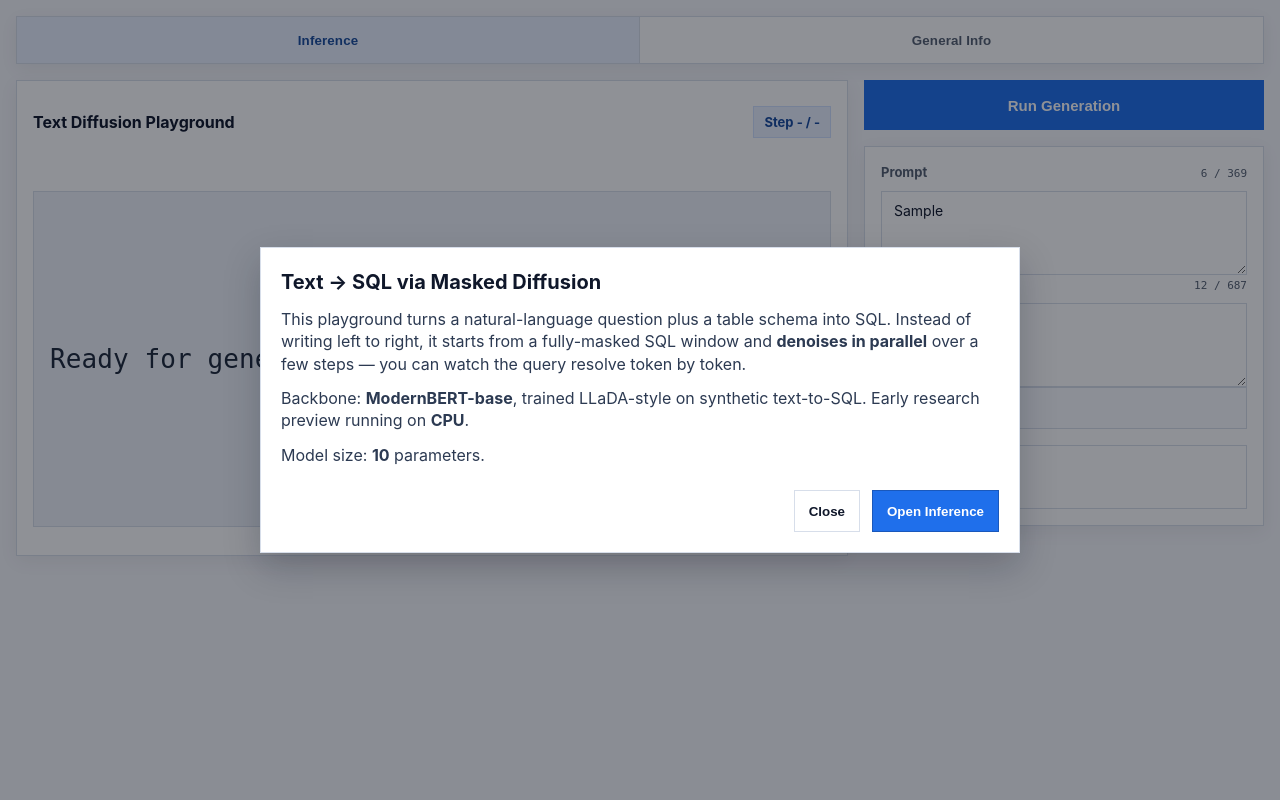
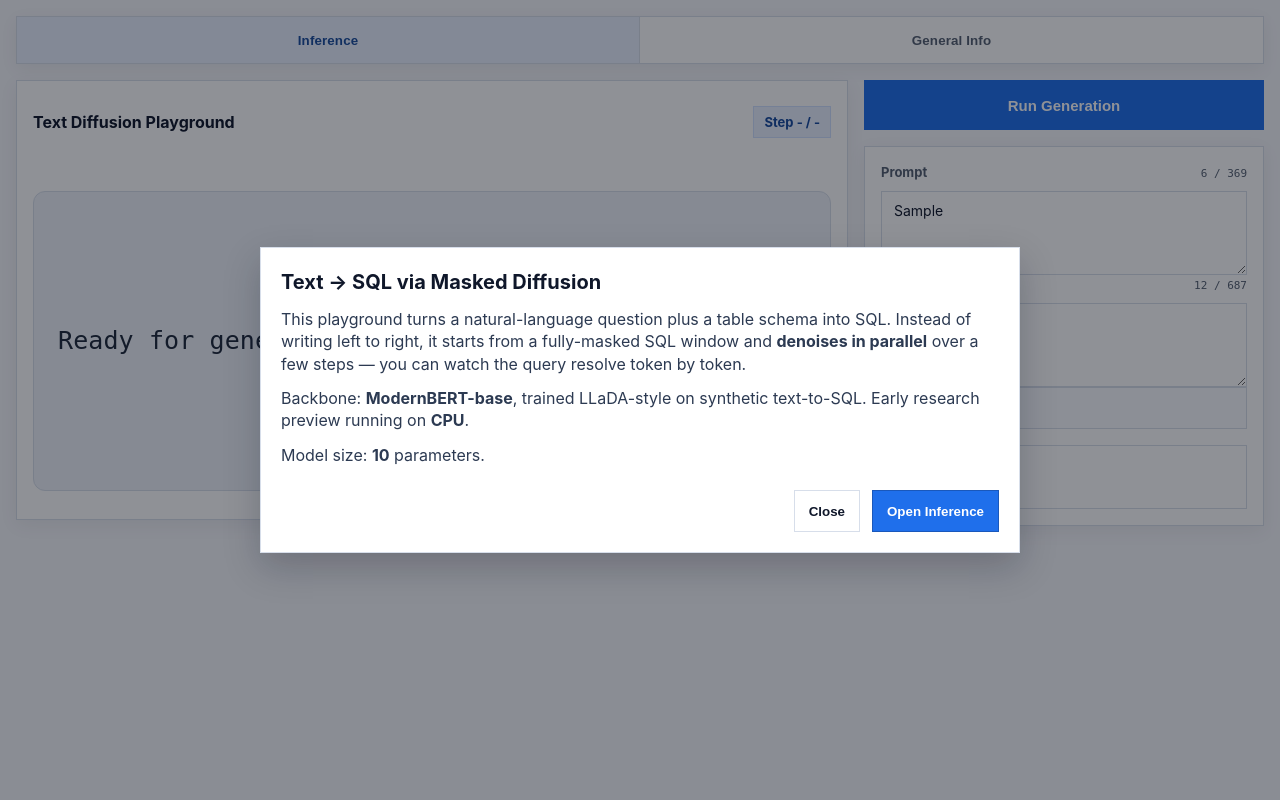
Before and after one commit to ThoreKoritzius/diffusion-llm, a Flask app: template src/templates/inference.html in a window 1280 px wide. Run offline with Flask 3, Linux system fonts and the light colour scheme; the template is opened without the code that fills it: most values are stand-ins (such as "Sample title", 1, 10 or a date in 2020).

Commit message:
Chore/improved architecture (#2) (#3)
* chore: dockerized inference

* chore: dockerized inference

* fix: sse inference

* fix: sse inference polling fallback

* chore: robustness

* chore: robustness

* chore: robustness

* chore: missing packages

* chore: redis queue

* chore: fixes

* fixes

* chore: ui improvements

* chore: upgrades

* fix: output token bug

* chore: new token unmask animation

* chore: minor ux improvements

* chore: inference reliability on long context

* chore: switch to llada style, use modern bert

* chore: train dataset augmentation

* chore: improve GH200 setup

* fix: inference service

* chore: gitignore

* chore: improve inference animation

```diff
--- a/src/templates/inference.html
+++ b/src/templates/inference.html
@@ -173,11 +173,10 @@
 
     .live-box {
       border: 1px solid var(--color-border);
+      border-radius: 12px;
       background: var(--color-surface-soft);
-      /* fixed, viewport-aware height so the panel never resizes as the slider
-         scrubs through snapshots of different lengths */
-      height: clamp(300px, 42vh, 520px);
-      padding: var(--space-3);
+      min-height: 300px;
+      padding: var(--space-4) var(--space-5);
       overflow: auto;
       display: flex;
       align-items: center;
```
